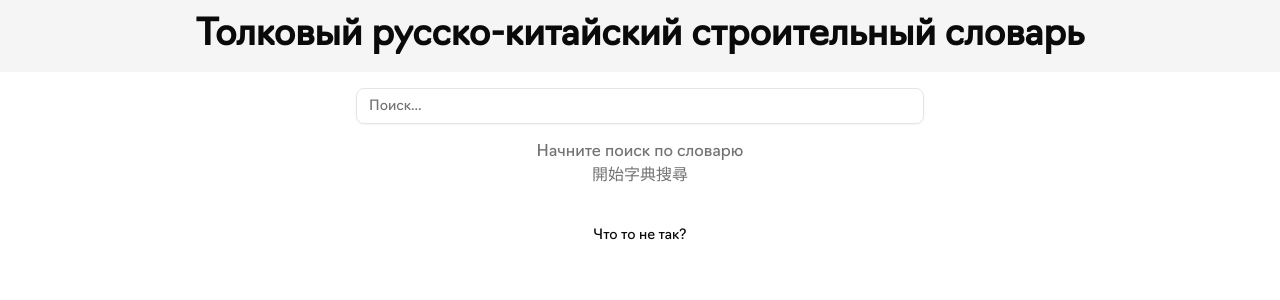
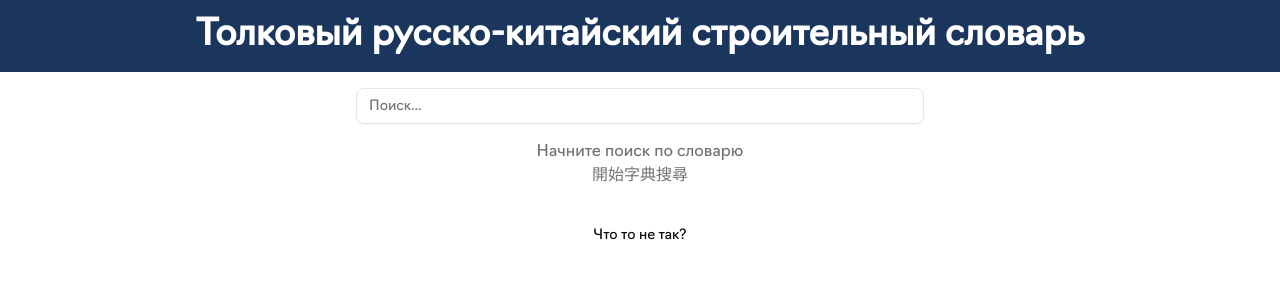
Before and after one commit to SergeyBogomolovv/ru-chinese, a Next.js app: page / in a window 1280 px wide. Shown: the top 300 px of the page. Built offline with nearby package versions, Linux system fonts and the light colour scheme.

Commit message:
feat: update colors

```diff
--- a/src/app/globals.css
+++ b/src/app/globals.css
@@ -52,7 +52,7 @@
   --card-foreground: oklch(0.145 0 0);
   --popover: oklch(1 0 0);
   --popover-foreground: oklch(0.145 0 0);
-  --primary: oklch(0.205 0 0);
+  --primary: #1b365d;
   --primary-foreground: oklch(0.985 0 0);
   --secondary: oklch(0.97 0 0);
   --secondary-foreground: oklch(0.205 0 0);
@@ -64,7 +64,7 @@
   --destructive-foreground: oklch(0.577 0.245 27.325);
   --border: oklch(0.922 0 0);
   --input: oklch(0.922 0 0);
-  --ring: oklch(0.708 0 0);
+  --ring: #1b365d;
   --chart-1: oklch(0.646 0.222 41.116);
   --chart-2: oklch(0.6 0.118 184.704);
   --chart-3: oklch(0.398 0.07 227.392);
--- a/src/app/page.tsx
+++ b/src/app/page.tsx
@@ -7,7 +7,7 @@ import { Suspense } from 'react'
 export default function Home() {
   return (
     <main className='flex flex-col min-h-screen'>
-      <header className='p-4 bg-accent'>
+      <header className='p-4 bg-[#1B365D] text-white'>
         <h1 className='md:text-4xl sm:text-3xl text-2xl font-bold text-center'>
           Толковый русско-китайский строительный словарь
         </h1>
```
